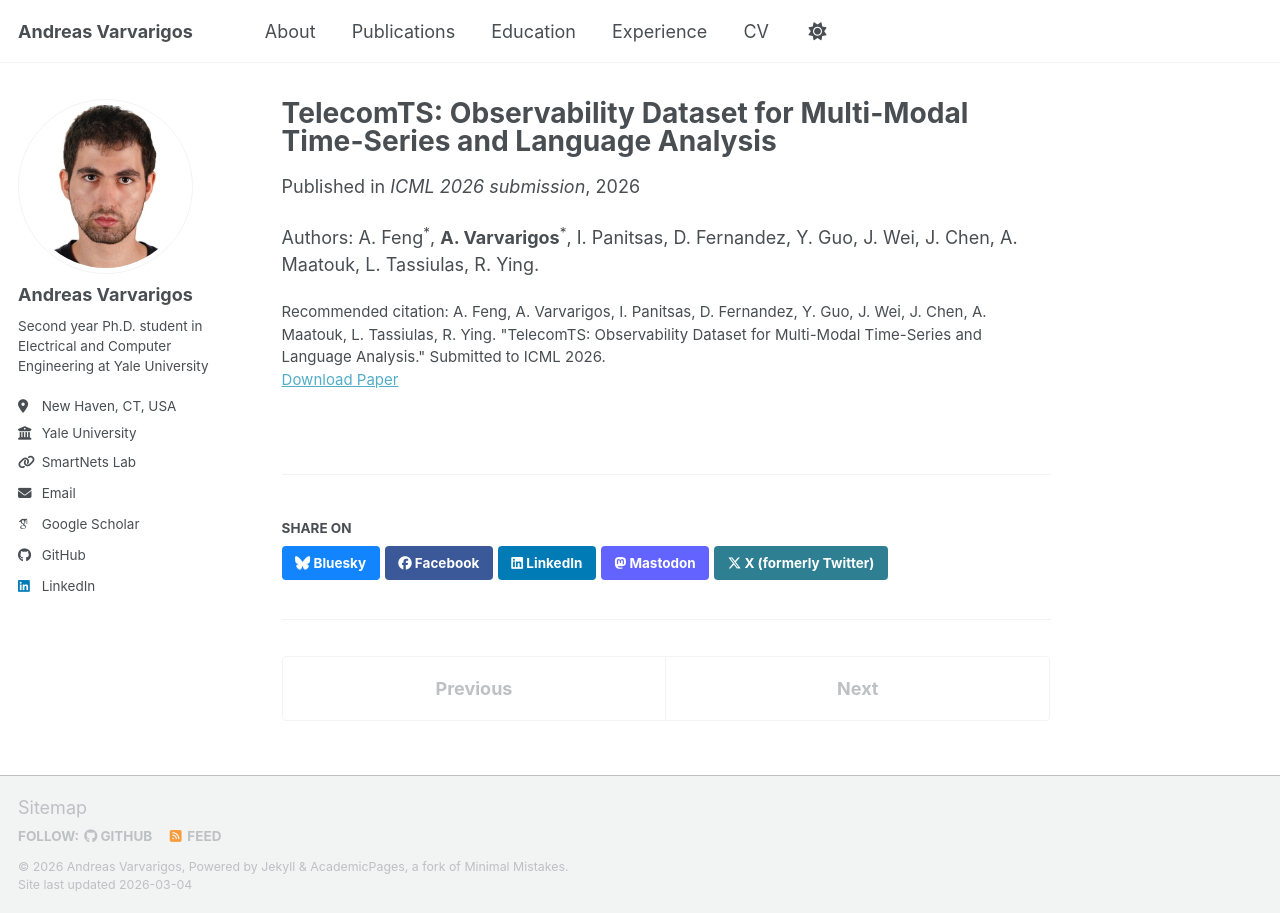
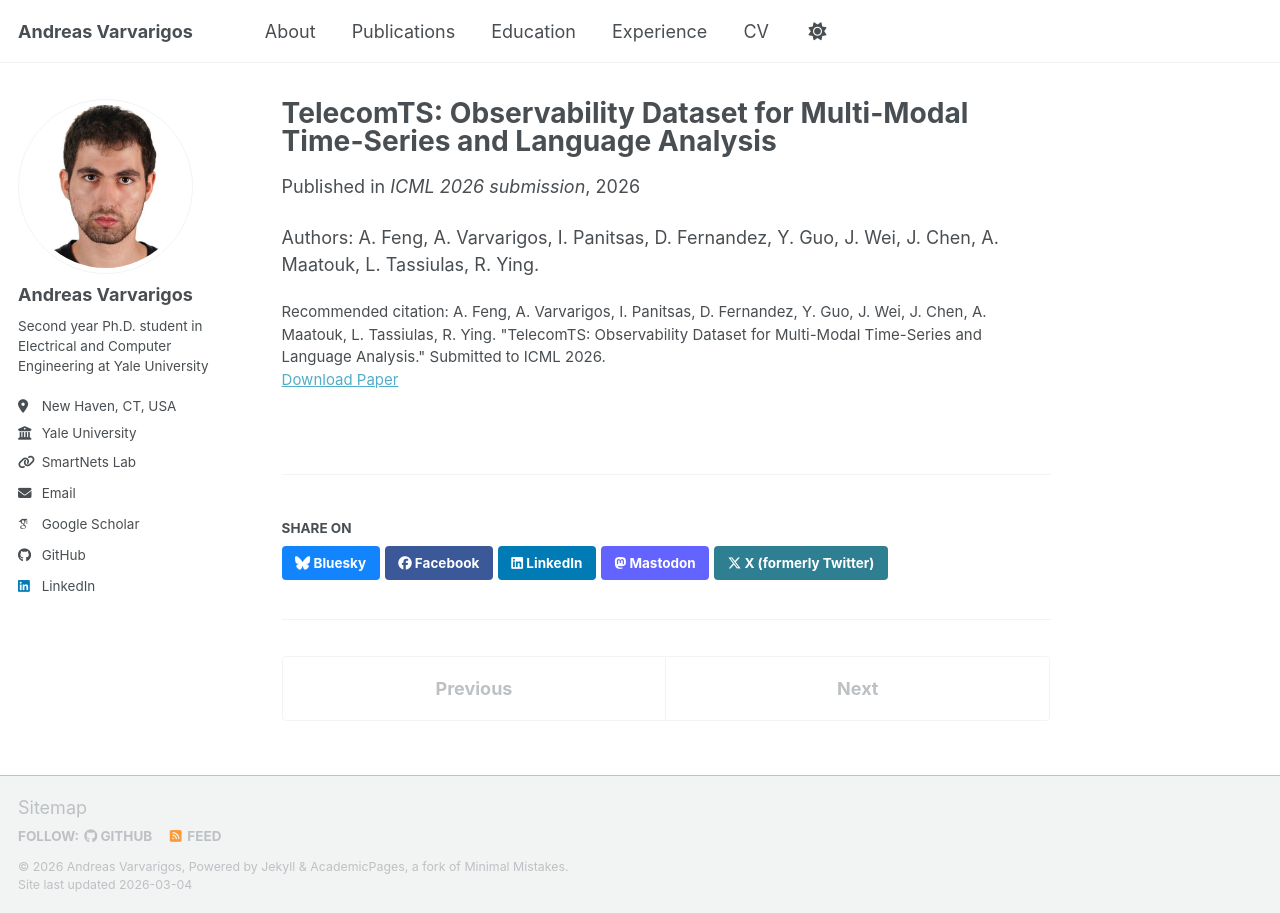
Before and after one commit to varvarigos/varvarigos.github.io, a Jekyll site: the page built from _publications/2026-01-02-telecomts.md, in a window 1280 px wide. Built offline with Jekyll 4.4.1, drawn with Linux system fonts in a browser that asks for light colours; some web fonts are replaced; a script bundle is joined from its source files by our own code; library files that are not in the unit come from our copies.

```diff
--- a/_publications/2026-01-02-telecomts.md
+++ b/_publications/2026-01-02-telecomts.md
@@ -12,4 +12,4 @@ header:
   teaser: "publications/telecomts.png"
 ---
 
-Authors: A. Feng<sup>*</sup>, **A. Varvarigos**<sup>*</sup>, I. Panitsas, D. Fernandez, Y. Guo, J. Wei, J. Chen, A. Maatouk, L. Tassiulas, R. Ying.
+Authors: A. Feng, A. Varvarigos, I. Panitsas, D. Fernandez, Y. Guo, J. Wei, J. Chen, A. Maatouk, L. Tassiulas, R. Ying.
```
